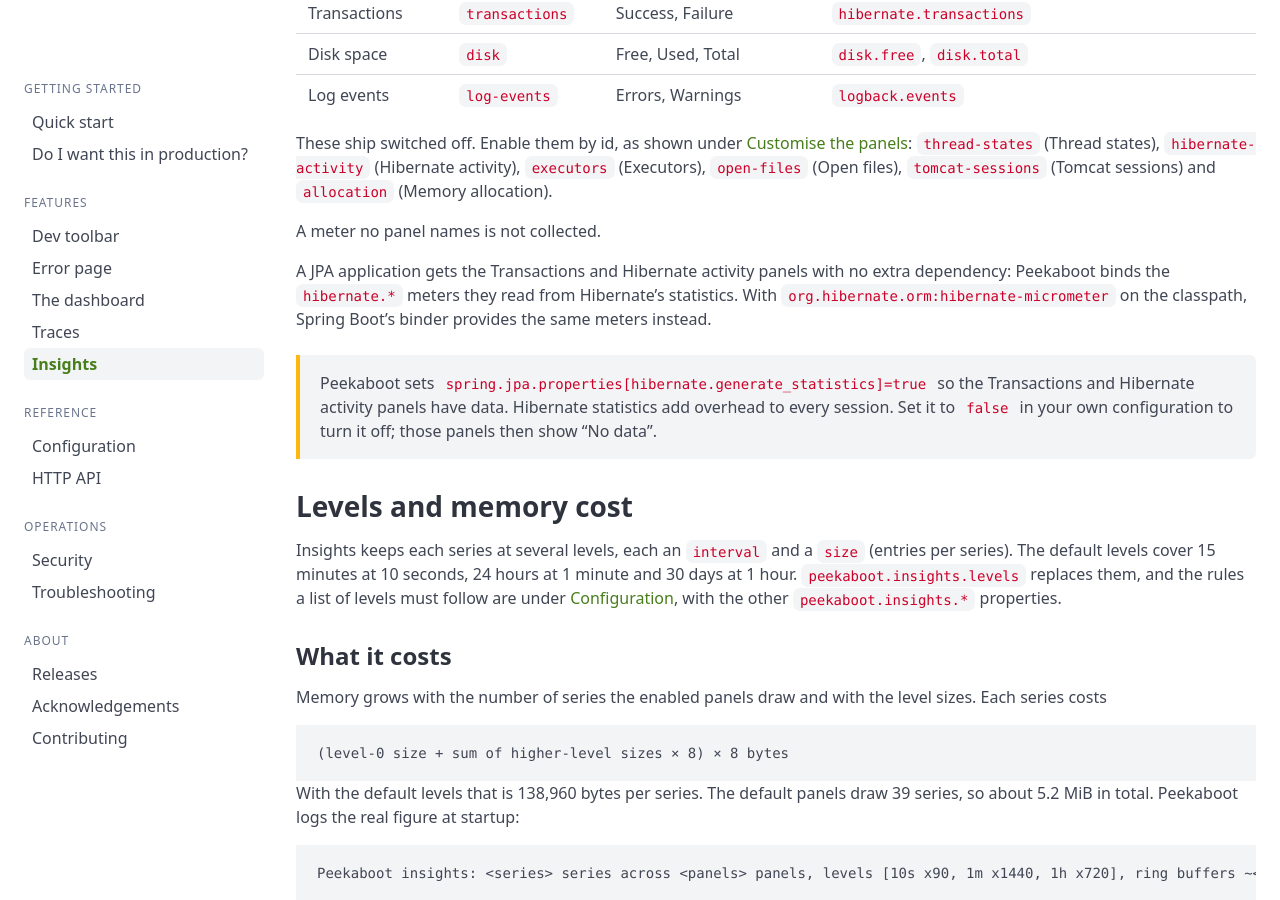
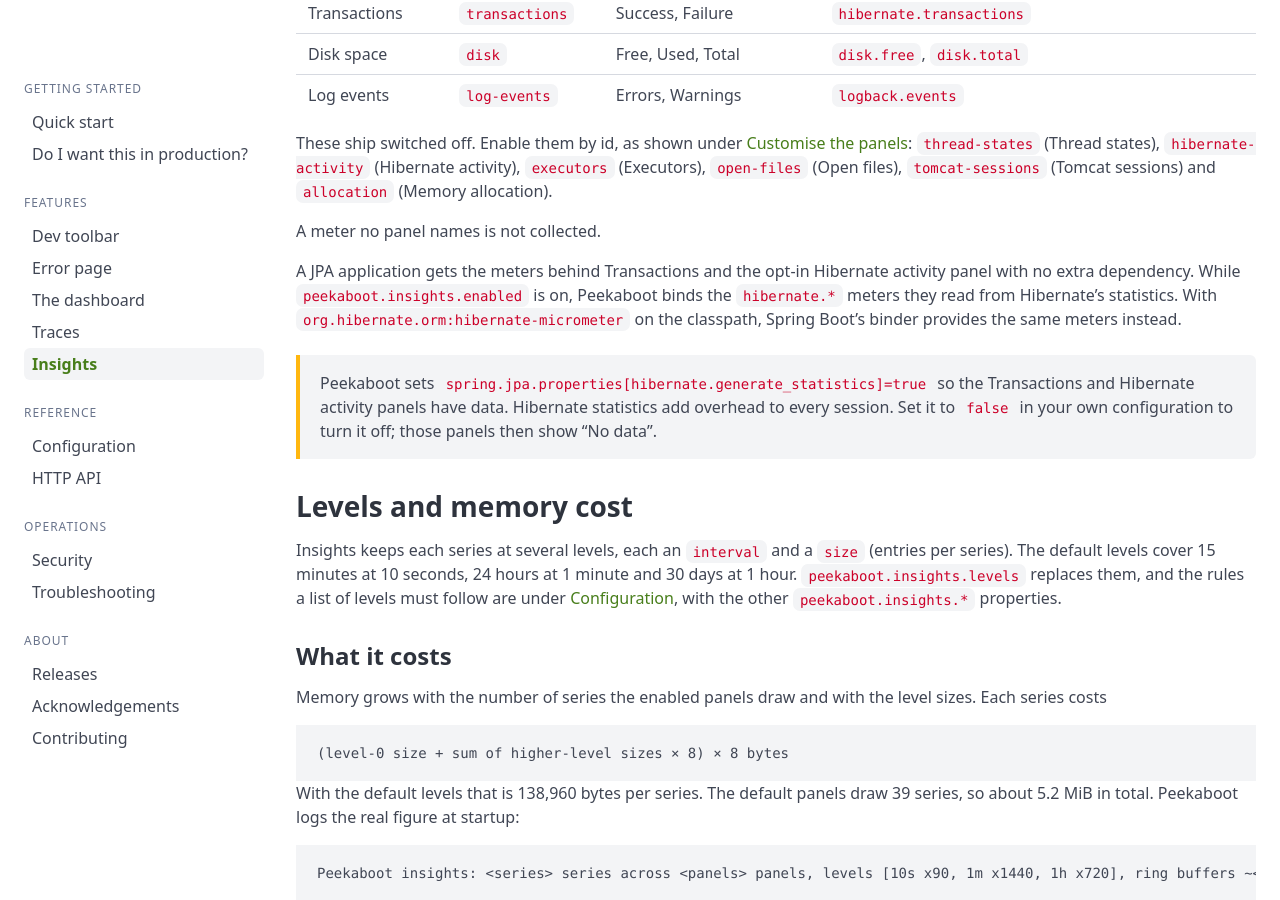
Before and after one commit to peekaboot-org/peekaboot-org.github.io, a Jekyll site: the page built from docs/insights.md, in a window 1280 px wide and 900 px high, scrolled down 2033 px. Built offline with Jekyll 4.4.1, drawn with Linux system fonts in a browser that asks for light colours.

Commit message:
docs: say Hibernate meters bind under insights

```diff
--- a/docs/insights.md
+++ b/docs/insights.md
@@ -57,8 +57,9 @@
 
 A meter no panel names is not collected.
 
-A JPA application gets the Transactions and Hibernate activity panels with no extra dependency:
-Peekaboot binds the `hibernate.*` meters they read from Hibernate's statistics. With
+A JPA application gets the meters behind Transactions and the opt-in Hibernate activity panel
+with no extra dependency. While `peekaboot.insights.enabled` is on, Peekaboot binds the
+`hibernate.*` meters they read from Hibernate's statistics. With
 `org.hibernate.orm:hibernate-micrometer` on the classpath, Spring Boot's binder provides the same
 meters instead.
 
```
